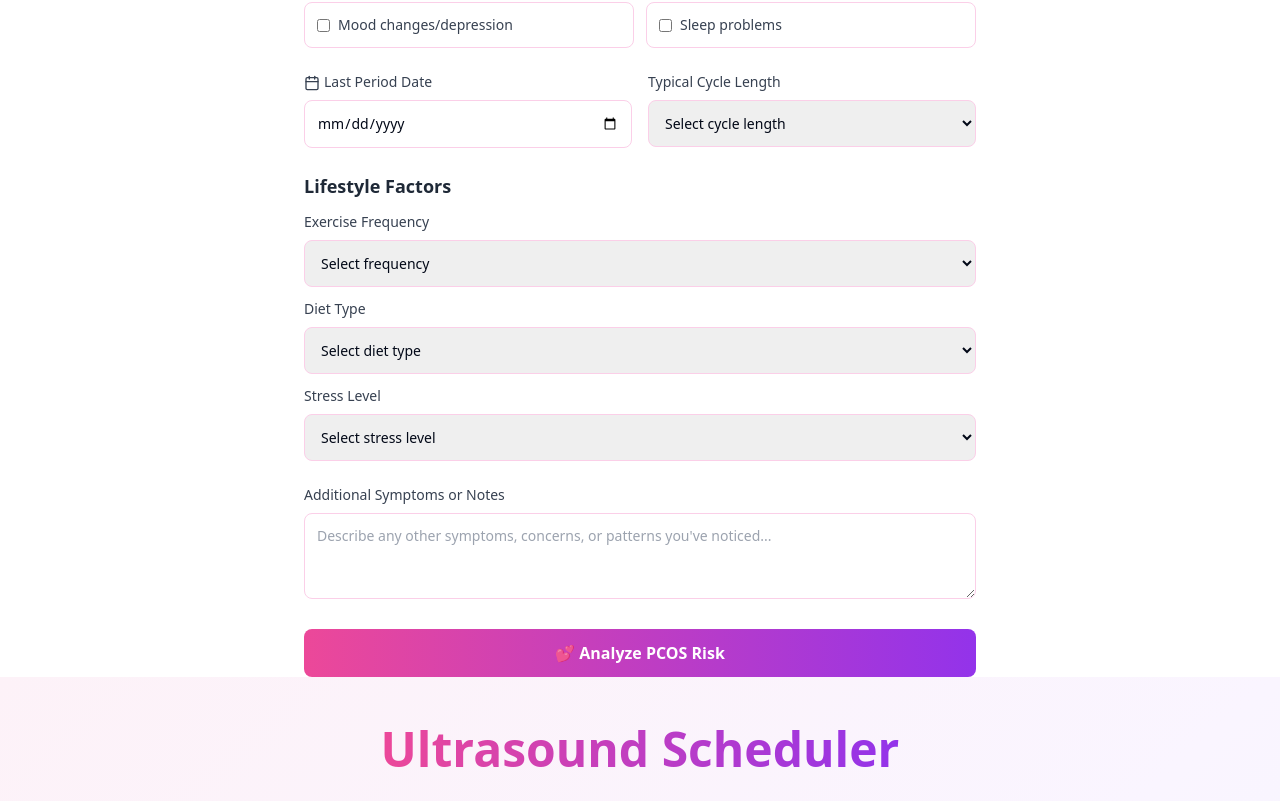
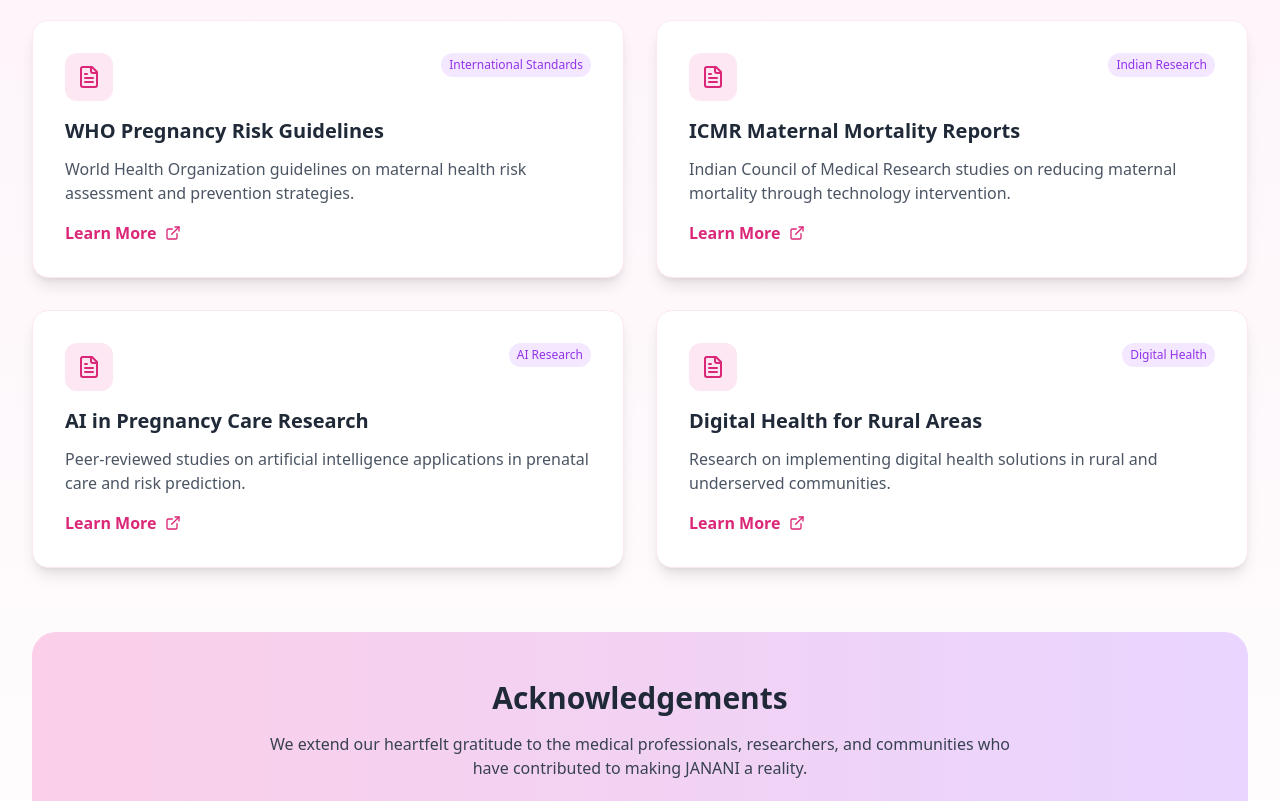
Before and after one commit to Kashvi009/janani-ai-compass, a React (Vite) app: page / in a window 1280 px wide. Shown: the part 4738-5539 px from the top of the page. Built offline with nearby package versions, Linux system fonts and the light colour scheme.

Commit message:
Refactor: Simplify main website and dashboard features
Remove specialized features from the main website and ensure they are only accessible within the user dashboard. Focus the public website on general information and calls to action, while keeping the dashboard organized and user-friendly.

```diff
--- a/src/pages/Index.tsx
+++ b/src/pages/Index.tsx
@@ -4,9 +4,6 @@ import { SmoothScroll } from "@/components/SmoothScroll";
 import { Hero } from "@/components/Hero";
 import { Features } from "@/components/Features";
 import { AIModelExplanation } from "@/components/AIModelExplanation";
-import { PCOSTracker } from "@/components/PCOSTracker";
-import { UltrasoundScheduler } from "@/components/UltrasoundScheduler";
-
 import { Research } from "@/components/Research";
 import { Testimonials } from "@/components/Testimonials";
 import { CallToAction } from "@/components/CallToAction";
@@ -29,9 +26,6 @@ const Index = () => {
       </div>
       <Features />
       <AIModelExplanation />
-      <PCOSTracker />
-      <UltrasoundScheduler />
-
       <Research />
       <Testimonials />
       <CallToAction />
```
